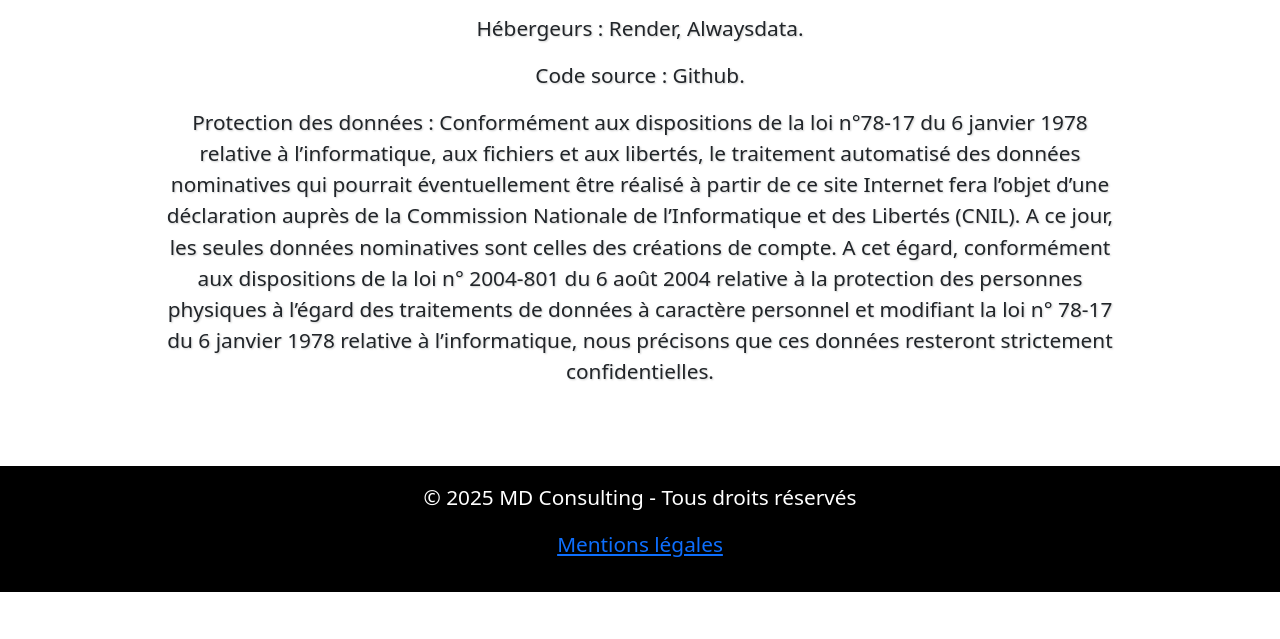
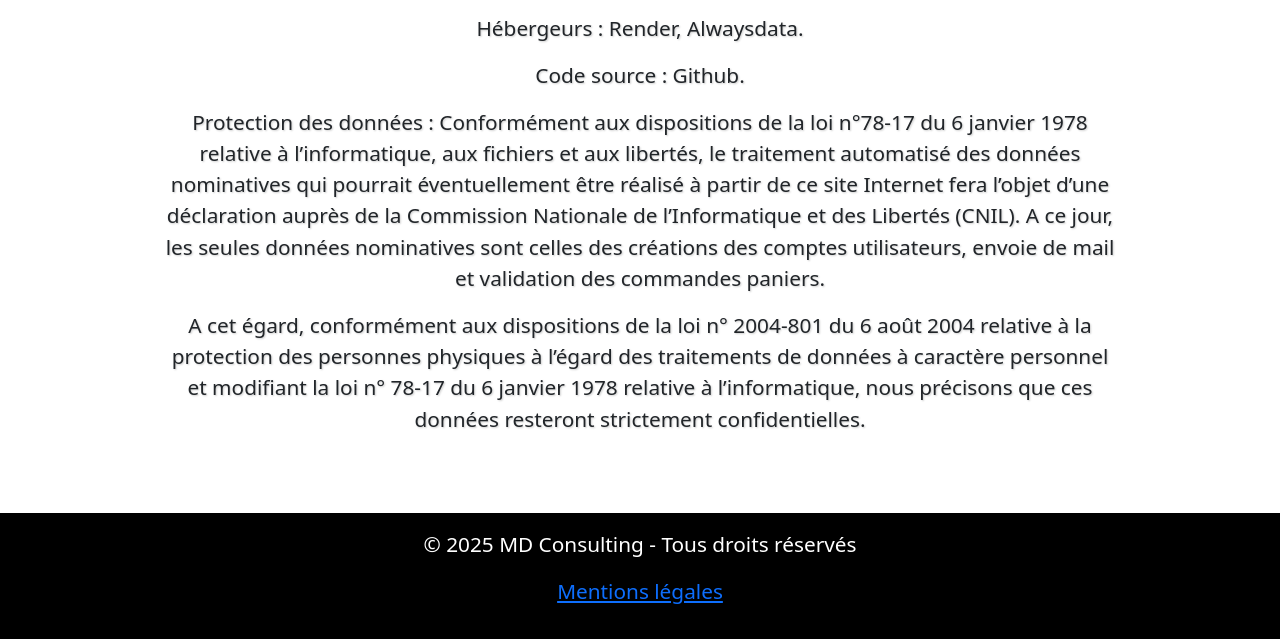
Before and after one commit to Peyroche/mon_projet1, a Flask app: page /mentions-legales in a window 1280 px wide. Shown: the part 441-1080 px from the top of the page. Before the commit the page ends 1033 px from the top, so only its background shows below. Run offline with Flask 3, Linux system fonts and the light colour scheme; parts of the project's set-up code (start-up, migrations or seed data) failed here and were passed over.

Commit message:
Mise à jour globale du projet

```diff
--- a/templates/mentions_legales.html
+++ b/templates/mentions_legales.html
@@ -21,7 +21,9 @@
 
     <center><p>Code source : Github.</p></center>
 
-    <center><p>Protection des données : Conformément aux dispositions de la loi n°78-17 du 6 janvier 1978 relative à l’informatique, aux fichiers et aux libertés, le traitement automatisé des données nominatives qui pourrait éventuellement être réalisé à partir de ce site Internet fera l’objet d’une déclaration auprès de la Commission Nationale de l’Informatique et des Libertés (CNIL). A ce jour, les seules données nominatives sont celles des créations de compte. A cet égard, conformément aux dispositions de la loi n° 2004-801 du 6 août 2004 relative à la protection des personnes physiques à l’égard des traitements de données à caractère personnel et modifiant la loi n° 78-17 du 6 janvier 1978 relative à l’informatique, nous précisons que ces données resteront strictement confidentielles.</p>
+    <center><p text-align:justify>Protection des données : Conformément aux dispositions de la loi n°78-17 du 6 janvier 1978 relative à l’informatique, aux fichiers et aux libertés, le traitement automatisé des données nominatives qui pourrait éventuellement être réalisé à partir de ce site Internet fera l’objet d’une déclaration auprès de la Commission Nationale de l’Informatique et des Libertés (CNIL). A ce jour, les seules données nominatives sont celles des créations des comptes utilisateurs, envoie de mail et validation des commandes paniers.</p></center>
+
+<center><p text-align:justify>A cet égard, conformément aux dispositions de la loi n° 2004-801 du 6 août 2004 relative à la protection des personnes physiques à l’égard des traitements de données à caractère personnel et modifiant la loi n° 78-17 du 6 janvier 1978 relative à l’informatique, nous précisons que ces données resteront strictement confidentielles.</p></center>
   </div>
 </section>
 {% endblock %}
```
